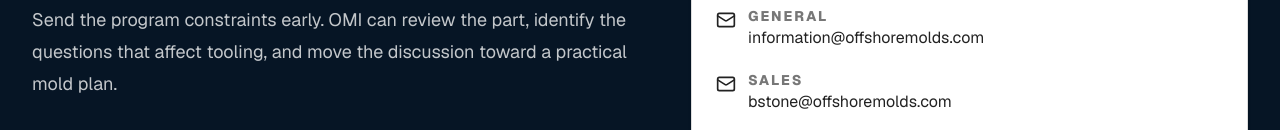
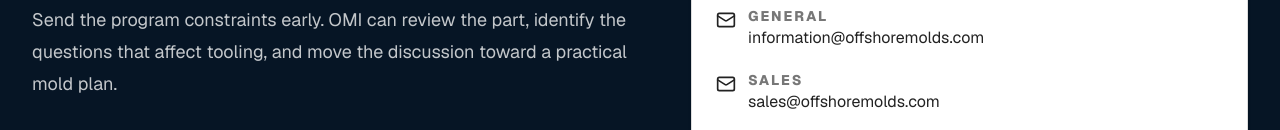
Before and after one commit to swaltersjrtest/offshoremolds, a Next.js app: page /contact in a window 1280 px wide. Shown: the part 822-952 px from the top of the page. Built offline with nearby package versions, Linux system fonts and the light colour scheme.

Commit message:
Update quality standards and sales contact

```diff
--- a/src/app/site-data.ts
+++ b/src/app/site-data.ts
@@ -43,9 +43,9 @@
   phone: "303-421-0712",
   phoneHref: "tel:3034210712",
   generalEmail: "information@offshoremolds.com",
-  salesEmail: "bstone@offshoremolds.com",
+  salesEmail: "sales@offshoremolds.com",
   rfqHref:
-    "mailto:bstone@offshoremolds.com?subject=Tooling%20RFQ&body=Project%20name:%0APart%20files:%0ATarget%20press%20size:%0AMaterial:%0AAnnual%20volume:%0ACritical%20tolerances:%0ALaunch%20timing:%0A",
+    "mailto:sales@offshoremolds.com?subject=Tooling%20RFQ&body=Project%20name:%0APart%20files:%0ATarget%20press%20size:%0AMaterial:%0AAnnual%20volume:%0ACritical%20tolerances:%0ALaunch%20timing:%0A",
   usOffice: ["4251 Kipling St, Suite 420", "Wheat Ridge, CO 80033"],
   chinaOffice: ["Huang Jiang Town, Dongguan", "+(86 769) 82330086"],
 };
@@ -193,7 +193,7 @@
 ];
 
 export const qualityItems = [
-  "Domestic or Finkl P-20 and H-13 steel options",
+  "Domestic and Imported steel options",
   "DME or Progressive equivalent standard components",
   "CMM first article inspection against customer drawings",
   "Detailed checklists for major tooling milestones",
```
